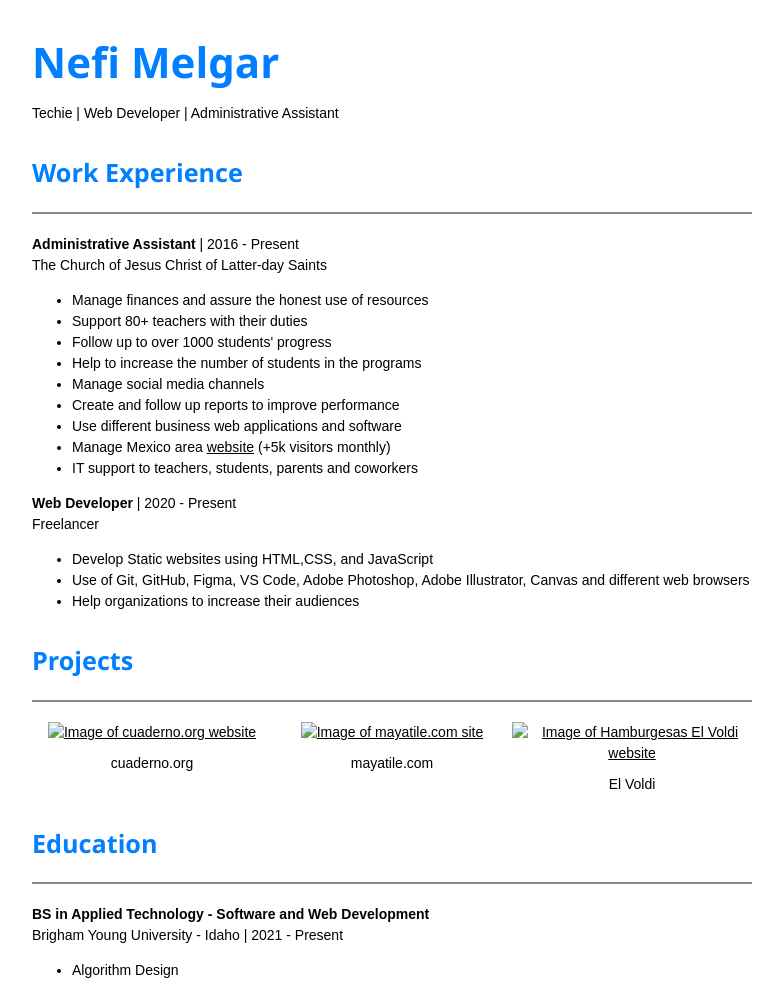
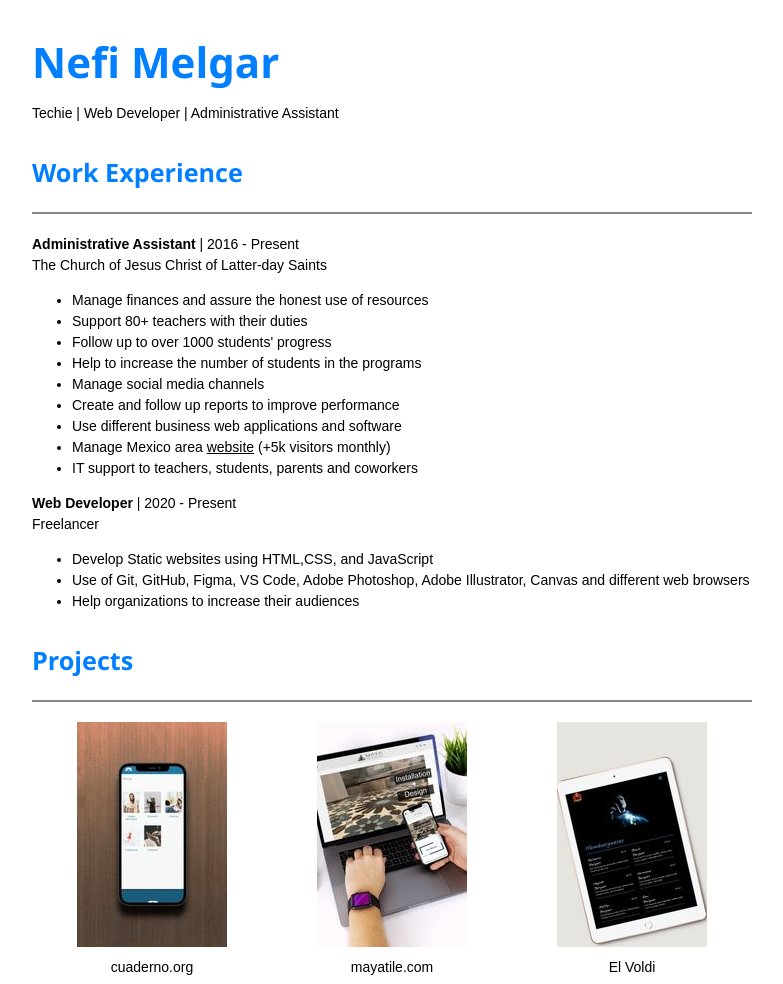
Before and after one commit to nmelgar/personal_portfolio_webpage, a plain HTML site: page index.html in a window 1280 px wide. Shown: the top 984 px of the page, without its empty margins (248-1031 px from the left). Drawn offline with nearby package versions, Linux system fonts and the light colour scheme; the site is published under a folder, as on GitHub Pages, so addresses that start at the root find nothing.

Commit message:
Images code changed

```diff
--- a/index.html
+++ b/index.html
@@ -78,21 +78,21 @@
       <div class="projects-container">
         <figure class="project-container">
           <a href="http://cuaderno.org/" target="_blank">
-            <img class="project-image" src="/images/cuaderno.jpg" alt="Image of cuaderno.org website">
+            <img class="project-image" src="images/cuaderno.jpg" alt="Image of cuaderno.org website">
           </a>
           <figcaption class="menu-caption"><a class="" href="http://cuaderno.org/" target="_blank">cuaderno.org</a></figcaption>
         </figure>
 
         <figure class="project-container">
           <a href="https://nmelgar.github.io/maya_tile/" target="_blank">
-            <img class="project-image" src="/images/maya.jpg" alt="Image of mayatile.com site">
+            <img class="project-image" src="images/maya.jpg" alt="Image of mayatile.com site">
           </a>
           <figcaption class="menu-caption"><a class="" href="https://nmelgar.github.io/maya_tile/" target="_blank">mayatile.com</a></figcaption>
         </figure>
 
         <figure class="project-container">
           <a href="https://elvoldi.herokuapp.com/menu/" target="_blank">
-            <img class="project-image" src="/images/voldi.jpg" alt="Image of Hamburgesas El Voldi website">
+            <img class="project-image" src="images/voldi.jpg" alt="Image of Hamburgesas El Voldi website">
           </a>
           <figcaption class="menu-caption"><a class="" href="https://elvoldi.herokuapp.com/menu/" target="_blank">El Voldi</a></figcaption>
         </figure>
```
